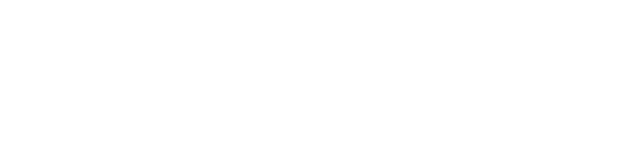
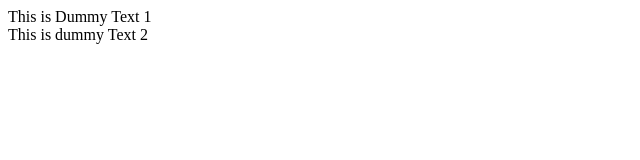
Before and after one commit to jobin1402/AurigaBangaloreTestRepo, a plain HTML site: page index.html in a window 1280 px wide. Shown: the whole page, without its empty margins (0-640 px from the left). Drawn offline with Linux system fonts and the light colour scheme.

Commit message:
New Update

```diff
--- a/index.html
+++ b/index.html
@@ -1,8 +1,10 @@
 <html>
 <body>
 <div>
+This is Dummy Text 1
 </div>
 <div>
+This is dummy Text 2
 </div>
 </body>
 </html>
```
